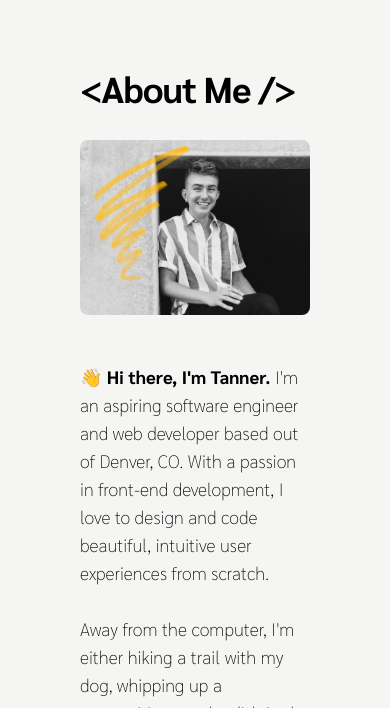
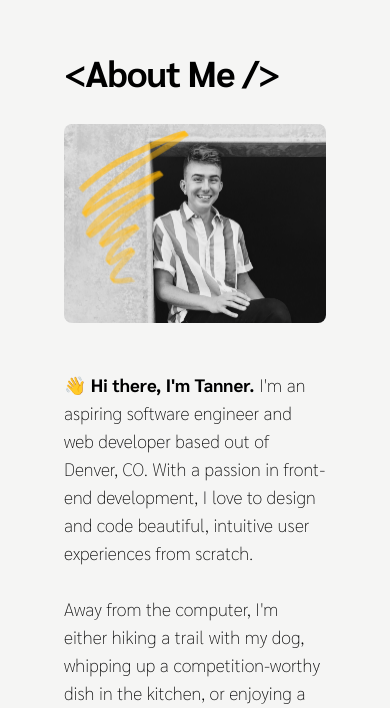
Before and after one commit to tanner-j/portfolio, a React (Create React App) app: page / in a window 390 px wide. Shown: the part 856-1564 px from the top of the page. Built offline with nearby package versions, Linux system fonts and the light colour scheme.

Commit message:
postCSS issue

```diff
--- a/src/components/About.js
+++ b/src/components/About.js
@@ -6,7 +6,7 @@ import Fade from 'react-reveal/Fade';
 const About = () => {
     return (
         <section id="about">
-            <div className="bg-warmgray-100 h-auto xl:grid xl:grid-flow-col gap-16 md:p-24 p-20">
+            <div className="bg-warmgray-100 h-auto xl:grid xl:grid-flow-col gap-16 md:p-24 p-16">
                 <div className="xl:col-span-1">
                     <h1 className="font-bold font-sarabun tracking-tight text-4xl md:text-5xl">&lt;About Me &#47;&gt;</h1>
                     <div>
--- a/tailwind.config.js
+++ b/tailwind.config.js
@@ -1,7 +1,10 @@
 const colors = require("tailwindcss/colors");
 
 module.exports = {
-  purge: ['./src/**/*.{js,jsx,ts,tsx}', './public/index.html'],
+  purge: {
+    content: ['./src/**/*.{js,jsx,ts,tsx}', './public/index.html'],
+    safelist: ['2.5xl', '10xl']
+  },
   darkMode: false, // or 'media' or 'class'
   theme: {
  /*   fontSize: {
```
